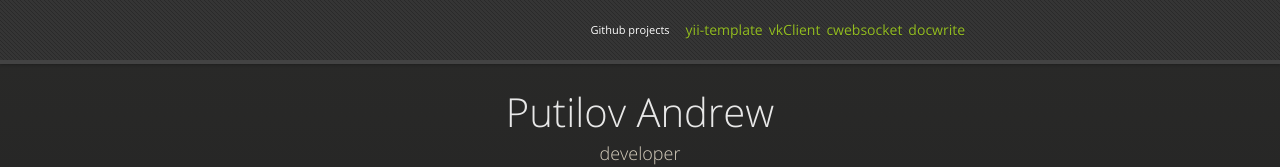
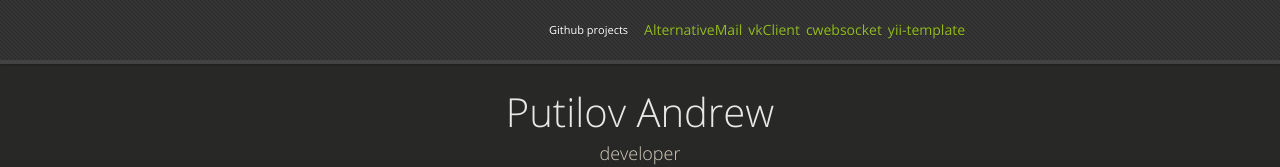
Before and after one commit to m8rge/webpage, a plain HTML site: page index.html in a window 1280 px wide. Shown: the top 167 px of the page. Drawn offline with Linux system fonts and the light colour scheme.

Commit message:
Update index.html

```diff
--- a/index.html
+++ b/index.html
@@ -21,10 +21,10 @@
 
       <div id="header">
         <nav>
-          <li class="downloads"><a href="https://github.com/m8rge/docwrite">docwrite</a></li>
+          <li class="downloads"><a href="https://github.com/mediasite/yii-template">yii-template</a></li>
           <li class="downloads"><a href="https://github.com/m8rge/cwebsocket">cwebsocket</a></li>
           <li class="downloads"><a href="https://github.com/m8rge/vkClient">vkClient</a></li>
-          <li class="downloads"><a href="https://github.com/mediasite/yii-template">yii-template</a></li>
+          <li class="downloads"><a href="https://github.com/mediasite/AlternativeMail">AlternativeMail</a></li>
           <li class="title">Github projects</li>
         </nav>
       </div><!-- end header -->
```
